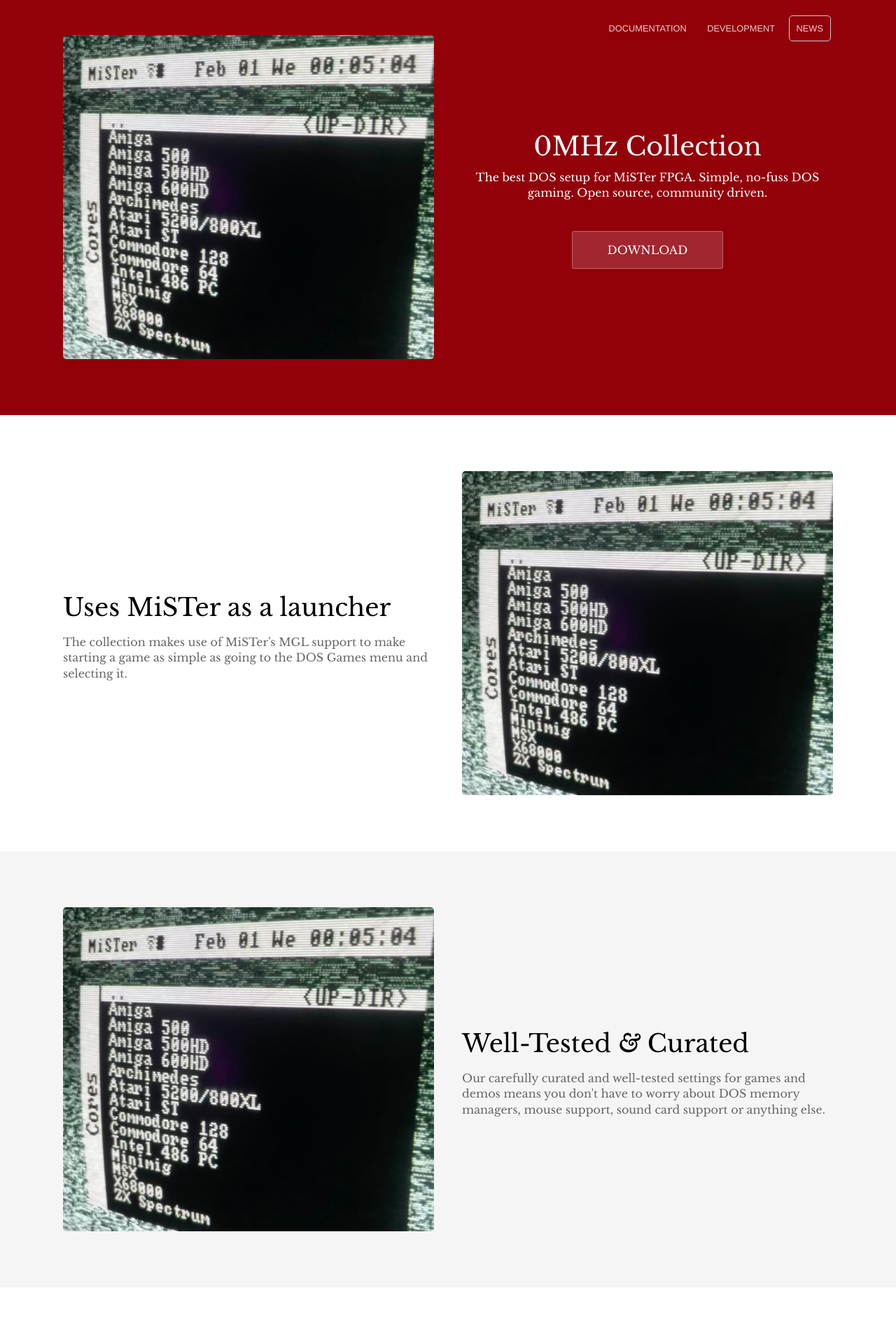
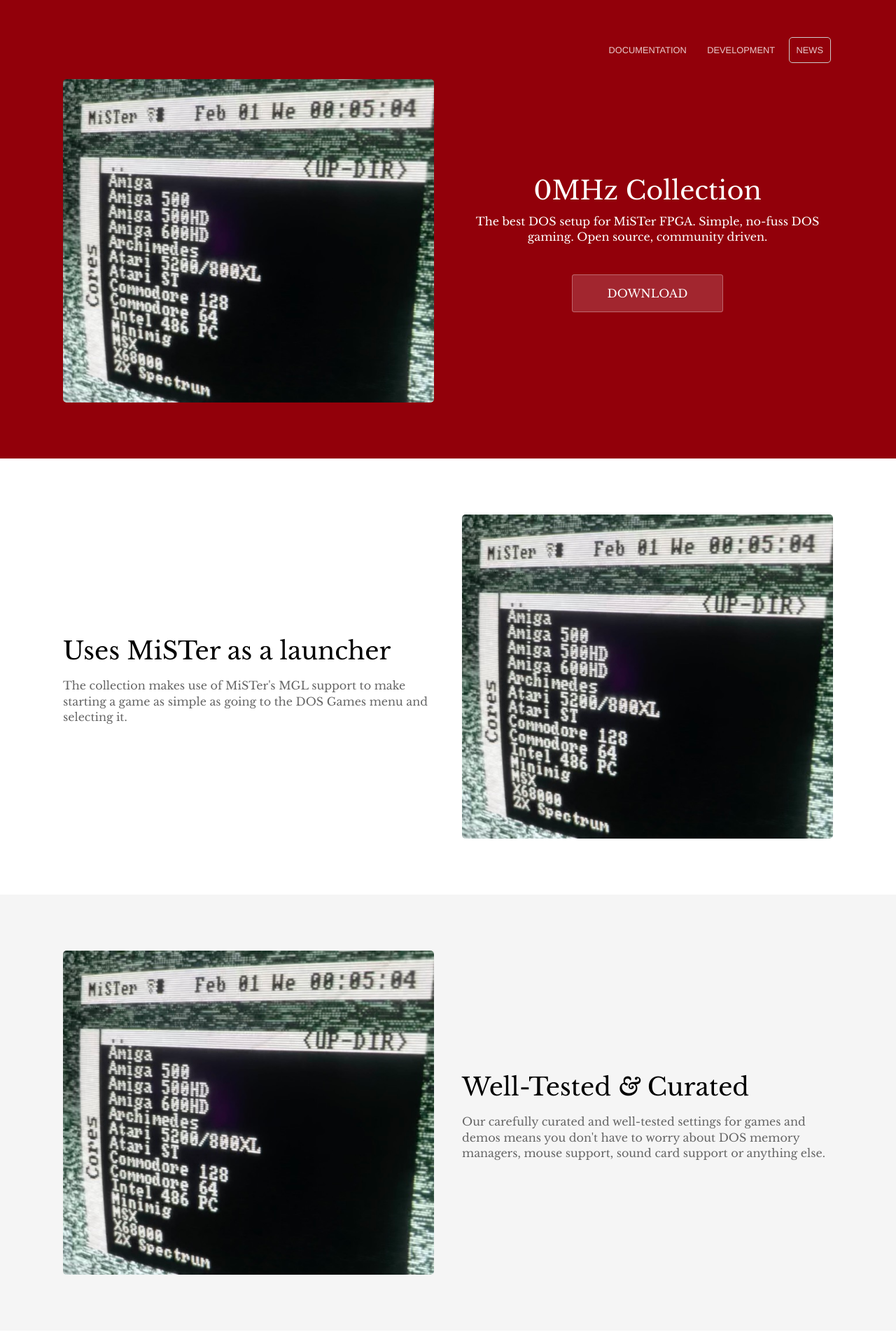
Before and after one commit to 0mhz-net/0mhz-net.github.io, a Jekyll site: the page built from index.html, in a window 1280 px wide. Shown: the top 1920 px of the page at 70% size. Built offline with Jekyll 4.4.1, drawn with Linux system fonts in a browser that asks for light colours.

Commit message:
Oops, attribute was missing

```diff
--- a/_layouts/default.html
+++ b/_layouts/default.html
@@ -18,7 +18,7 @@
 	<body>
 		<header>
 			<div class="container">
-				<div class="company-name"><h1 style="0.5em 0"><a {% if page.url =='/' %} style="visibility:hidden" {% endif %} href="{{ site.baseurl }}/">0MHz Collection</a></h1></div>
+				<div class="company-name"><h1 style="margin: 0.5em 0"><a {% if page.url =='/' %} style="visibility:hidden" {% endif %} href="{{ site.baseurl }}/">0MHz Collection</a></h1></div>
 				{% include navigation.html %}
 			</div>
 		</header>
```
